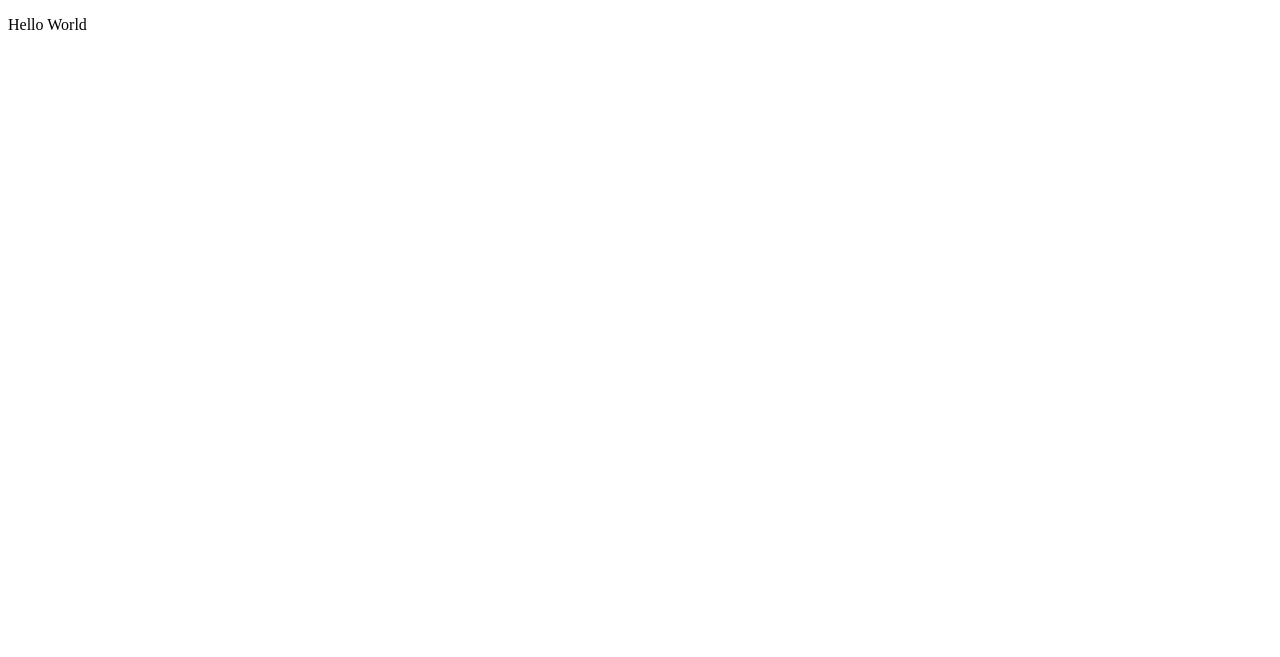
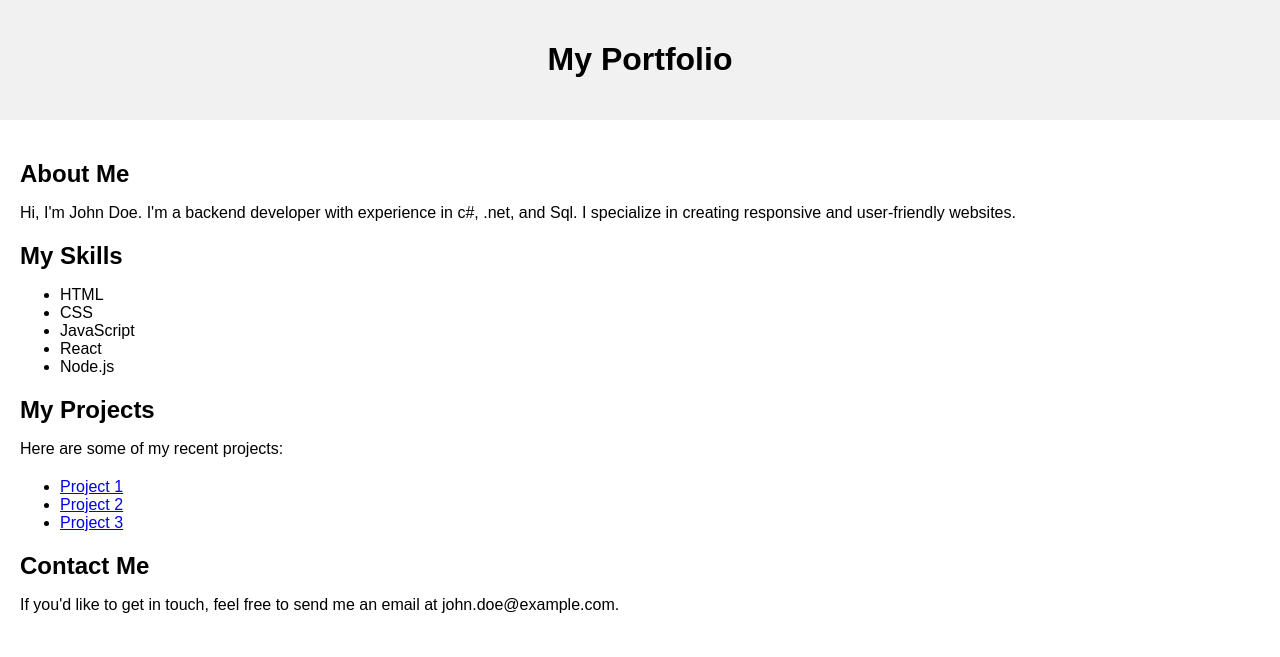
Before and after one commit to ozkumonder/Costo, a plain HTML site: page index.html in a window 1280 px wide. Drawn offline with Linux system fonts and the light colour scheme.

Commit message:
Update index.html

```diff
--- a/index.html
+++ b/index.html
@@ -1,9 +1,66 @@
 <!DOCTYPE html>
-<html>
-    <head>
-        <title>Hello World</title>
-    </head>
-    <body>
-        <p>Hello World</p>
-    </body>
+<html lang="en">
+<head>
+    <meta charset="UTF-8">
+    <meta name="viewport" content="width=device-width, initial-scale=1.0">
+    <title>My Portfolio</title>
+    <style>
+        body {
+            font-family: Arial, sans-serif;
+            margin: 0;
+            padding: 0;
+        }
+        header {
+            background-color: #f1f1f1;
+            padding: 20px;
+            text-align: center;
+        }
+        main {
+            padding: 20px;
+        }
+        .section {
+            margin-bottom: 20px;
+        }
+        .section h2 {
+            margin-bottom: 10px;
+        }
+        .section p {
+            margin-bottom: 20px;
+        }
+    </style>
+</head>
+<body>
+    <header>
+        <h1>My Portfolio</h1>
+    </header>
+    <main>
+        <div class="section">
+            <h2>About Me</h2>
+            <p>Hi, I'm John Doe. I'm a backend developer with experience in c#, .net, and Sql. I specialize in creating responsive and user-friendly websites.</p>
+        </div>
+        <div class="section">
+            <h2>My Skills</h2>
+            <ul>
+                <li>HTML</li>
+                <li>CSS</li>
+                <li>JavaScript</li>
+                <li>React</li>
+                <li>Node.js</li>
+            </ul>
+        </div>
+        <div class="section">
+            <h2>My Projects</h2>
+            <p>Here are some of my recent projects:</p>
+            <ul>
+                <li><a href="https://example.com/project1">Project 1</a></li>
+                <li><a href="https://example.com/project2">Project 2</a></li>
+                <li><a href="https://example.com/project3">Project 3</a></li>
+            </ul>
+        </div>
+        <div class="section">
+            <h2>Contact Me</h2>
+            <p>If you'd like to get in touch, feel free to send me an email at john.doe@example.com.</p>
+        </div>
+    </main>
+</body>
 </html>
```
